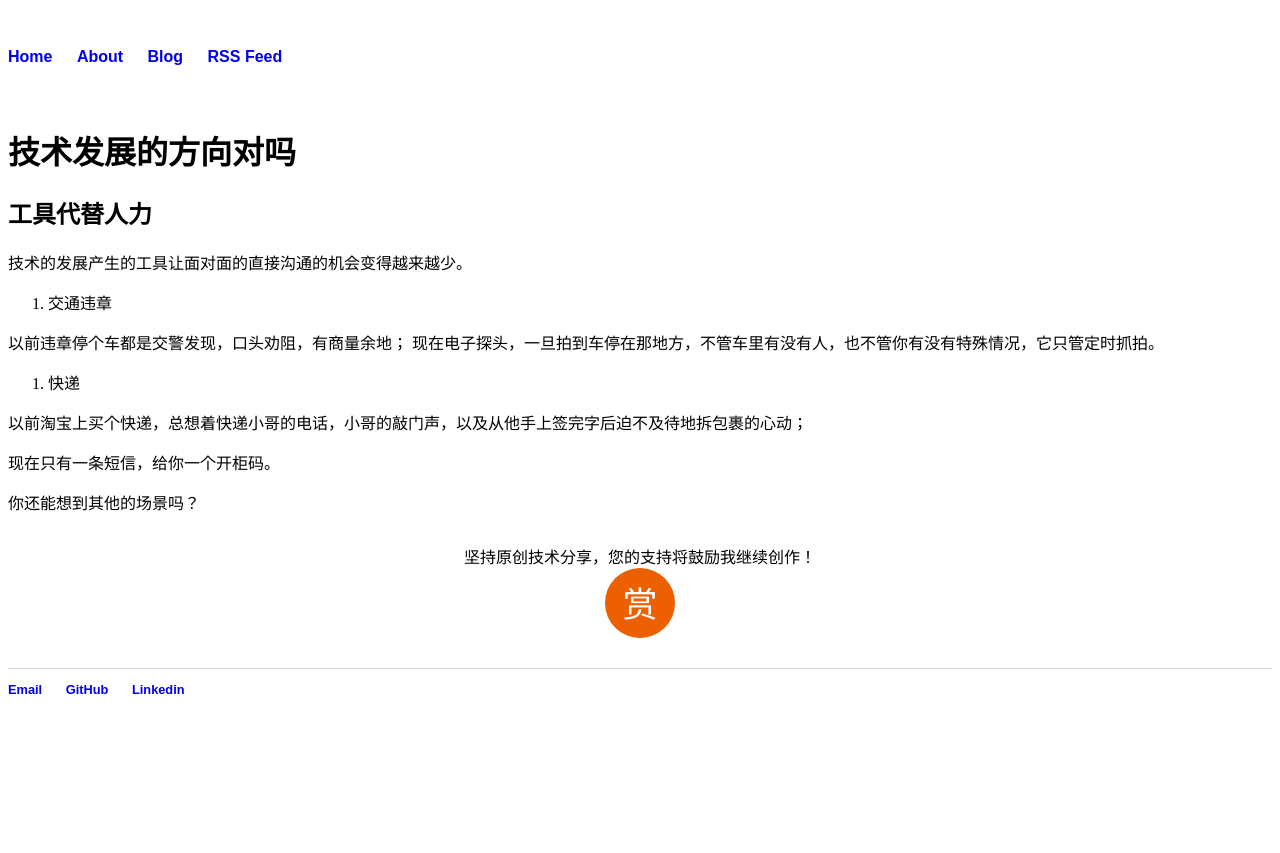
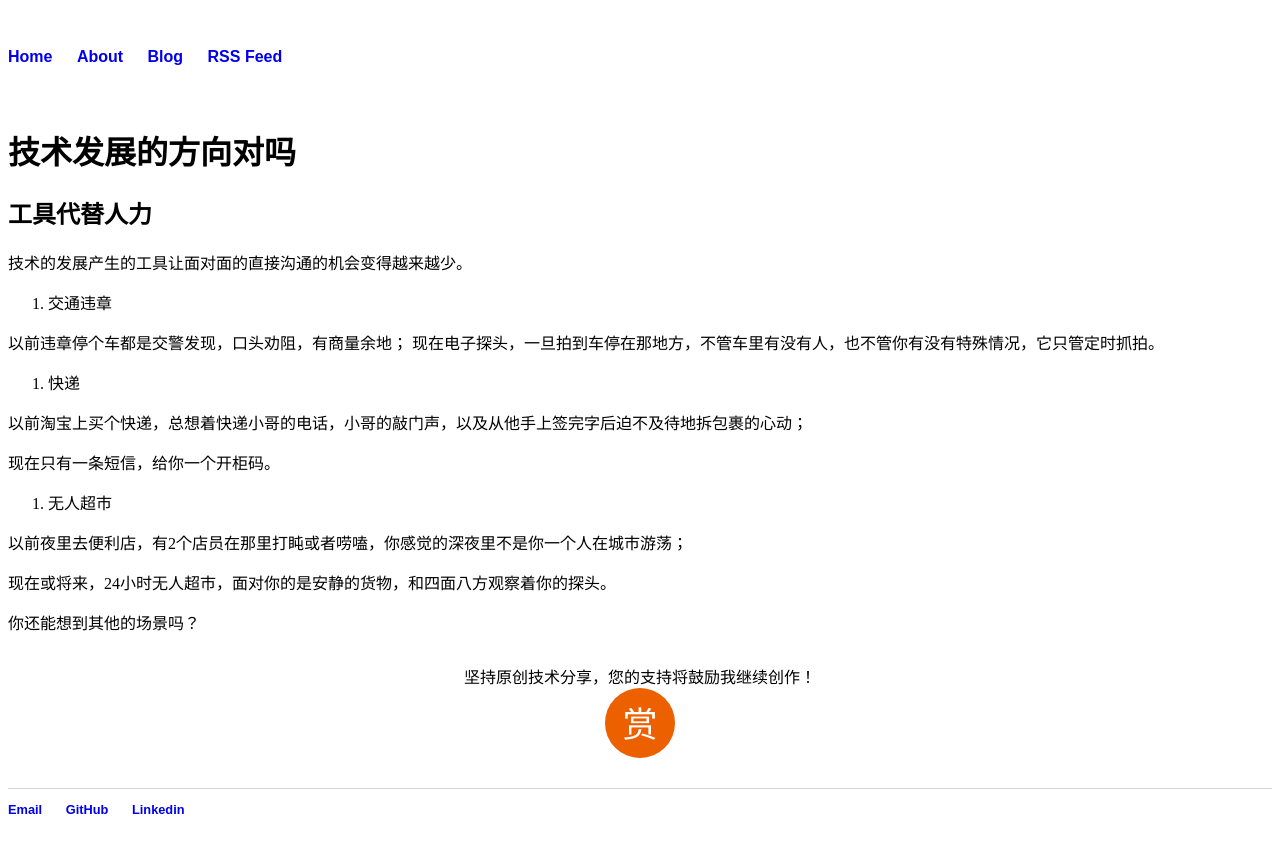
Before and after one commit to liuning0820/liuning0820.github.io, a Jekyll site: the page built from _posts/2018-04-23-Technology-Reduces-Face-To-Face-Communication.md, in a window 1280 px wide. Shown: the top 853 px of the page. Built offline with Jekyll 4.4.1, drawn with Linux system fonts in a browser that asks for light colours; our own code applies the rules of GitHub Pages for plain Markdown files.

Commit message:
update the contents

```diff
--- a/_posts/2018-04-23-Technology-Reduces-Face-To-Face-Communication.md
+++ b/_posts/2018-04-23-Technology-Reduces-Face-To-Face-Communication.md
@@ -15,4 +15,10 @@
 
 现在只有一条短信，给你一个开柜码。
 
+3. 无人超市
+
+以前夜里去便利店，有2个店员在那里打盹或者唠嗑，你感觉的深夜里不是你一个人在城市游荡；
+
+现在或将来，24小时无人超市，面对你的是安静的货物，和四面八方观察着你的探头。
+
 你还能想到其他的场景吗？
```
